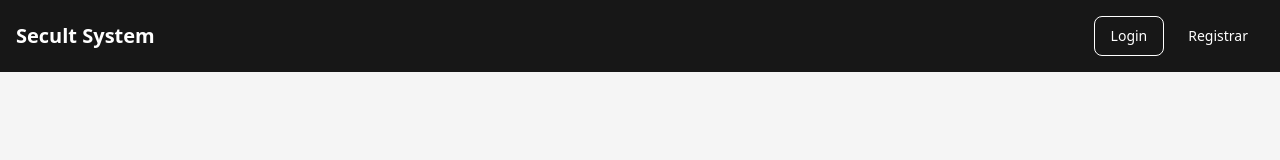
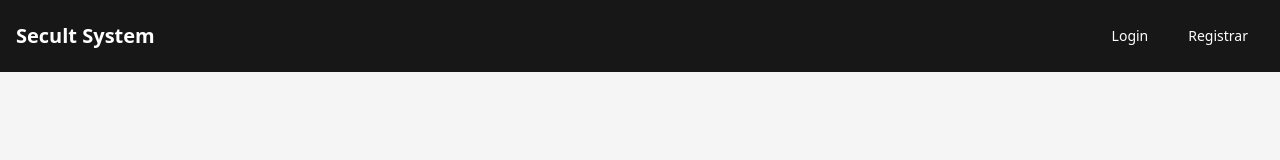
Before and after one commit to rinaldovilela/secult-system, a Next.js app in the folder frontend/: page / in a window 1280 px wide. Shown: the top 160 px of the page. Built offline with nearby package versions, Linux system fonts and the light colour scheme.

Commit message:
[fix] Ajuste do globals.css

```diff
--- a/frontend/src/app/globals.css
+++ b/frontend/src/app/globals.css
@@ -113,9 +113,34 @@
 
 @layer base {
   * {
-    @apply border-border outline-ring/50;
+    @apply border-none outline-none; /* Remove bordas e outlines indesejados */
   }
   body {
-    @apply bg-neutral-100 text-neutral-900;
+    @apply bg-neutral-100 text-neutral-900; /* Mantém o fundo e texto padrão */
   }
 }
+
+/* Garantir que elementos interativos tenham cursor pointer */
+button,
+a,
+[role="button"],
+[type="submit"],
+[type="checkbox"] {
+  @apply cursor-pointer;
+}
+
+/* Garantir que inputs de texto tenham cursor text */
+input[type="text"],
+input[type="email"],
+input[type="url"],
+input[type="datetime-local"],
+textarea {
+  @apply cursor-text;
+}
+
+/* Garantir que elementos desabilitados tenham cursor not-allowed */
+button:disabled,
+input:disabled,
+[aria-disabled="true"] {
+  @apply cursor-not-allowed;
+}
--- a/frontend/tailwind.config.js
+++ b/frontend/tailwind.config.js
@@ -12,7 +12,7 @@ module.exports = {
       colors: {
         primary: {
           500: "#3B82F6", // Azul principal
-          600: "#2563EB",
+          600: "#2563EB", // Azul mais escuro para hover
         },
         secondary: {
           500: "#10B981", // Verde secundário
@@ -21,6 +21,11 @@ module.exports = {
           900: "#1F2937", // Cinza escuro
           100: "#F9FAFB", // Cinza claro
         },
+        border: "#E5E7EB", // Cor da borda (usada pelo Shadcn UI)
+        input: "#E5E7EB", // Cor do input
+        ring: "#3B82F6", // Cor do anel de foco
+        background: "#F9FAFB", // Cor de fundo (neutral-100)
+        foreground: "#1F2937", // Cor do texto (neutral-900)
       },
       fontFamily: {
         sans: ["Inter", "sans-serif"],
```
